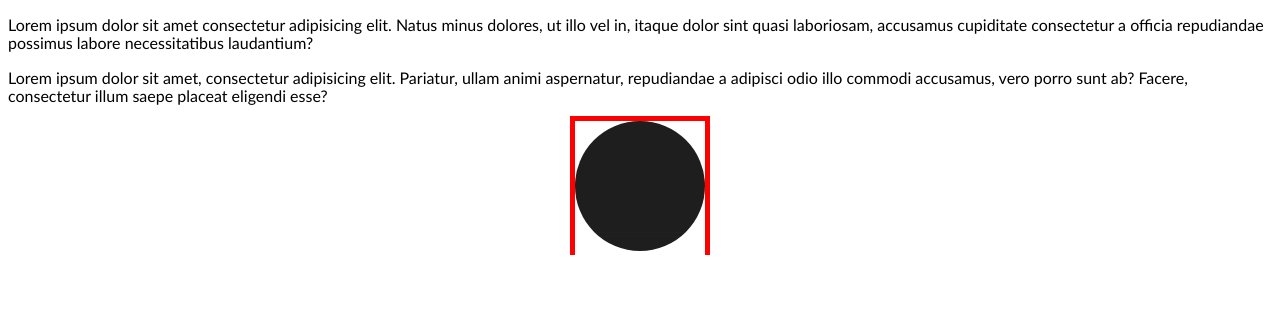
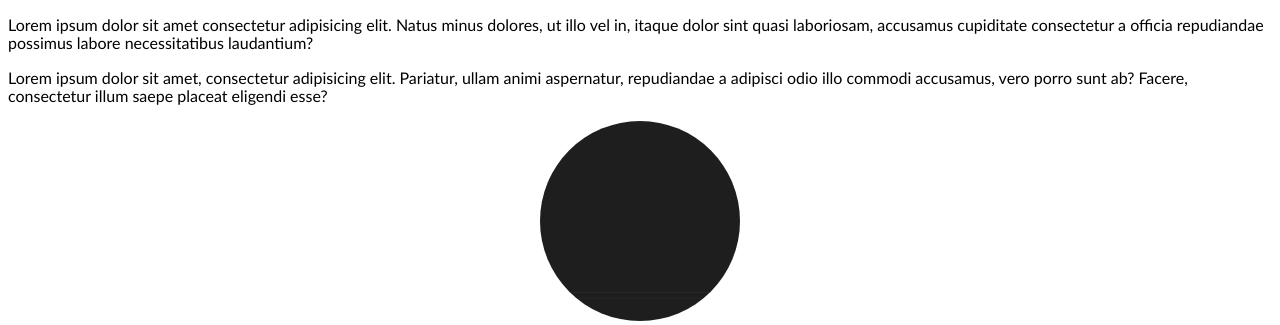
Before and after one commit to Kllicks/frankensite1, a plain HTML site: page index.html in a window 1280 px wide. Shown: the part 838-1163 px from the top of the page. Before the commit the page ends 1093 px from the top, so only its background shows below. Drawn offline with nearby package versions, Linux system fonts and the light colour scheme.

Commit message:
adds image size change at 500px

```diff
--- a/stylesheets/index.css
+++ b/stylesheets/index.css
@@ -79,7 +79,7 @@ body{
 
 /* container determines max size */
 .profile-image {
-    width: 130px;
+    width: 350px;
     /* another centering technique */
     margin: 0 auto;
 }
@@ -108,7 +108,8 @@ S, M, L, XL, Party Size
 
 @media screen and (min-width: 500px){
     .profile-image {
-        outline: 5px solid red;
+        /* outline: 5px solid red; */
+        width:200px;
     }
 
 }
```
